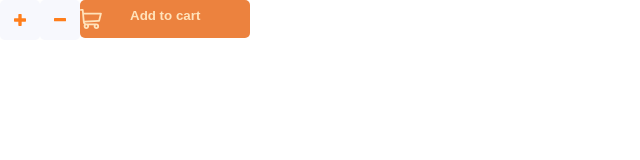
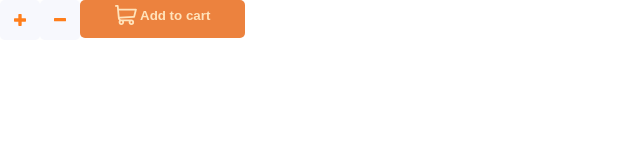
Before and after one commit to MarcelloAragoni/ecommerce, a React (Create React App) app: page / in a window 1280 px wide. Shown: the top 160 px of the page, without its empty margins (0-640 px from the left). Built offline with nearby package versions, Linux system fonts and the light colour scheme.

Commit message:
Adjusted padding icon/text

```diff
--- a/src/components/Button/Button.scss
+++ b/src/components/Button/Button.scss
@@ -25,11 +25,12 @@
     }
 
     &--add {
-      padding-left: 50px;
-      padding-right: 50px;
+      padding-left: 60px;
+      padding-right: 35px;
       padding-top: 8px;
       padding-bottom: 15px;
-      background-position: left;
+      background-position-x: 35px;
+      background-position-y: 5px;
       background-image: url("../../images/icon-cart.svg");
     }
   }
```
